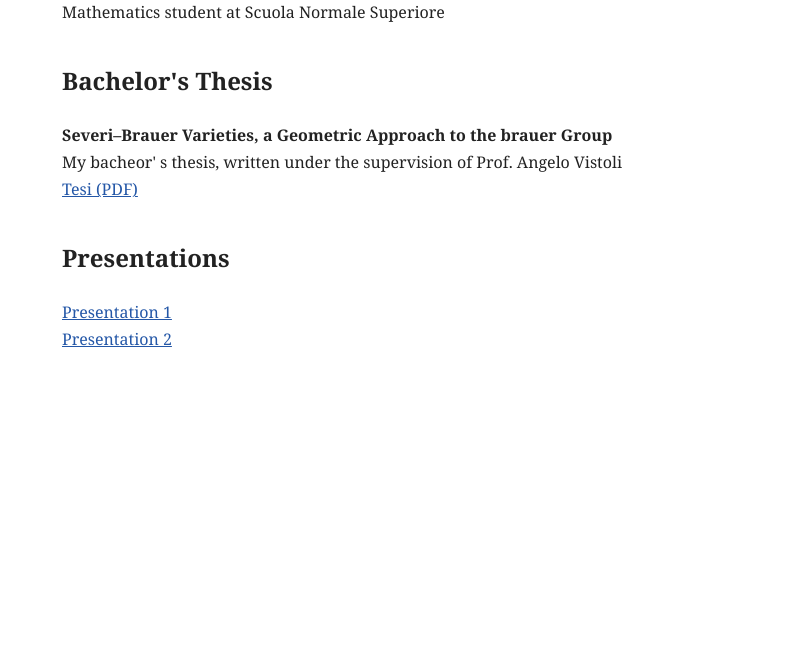
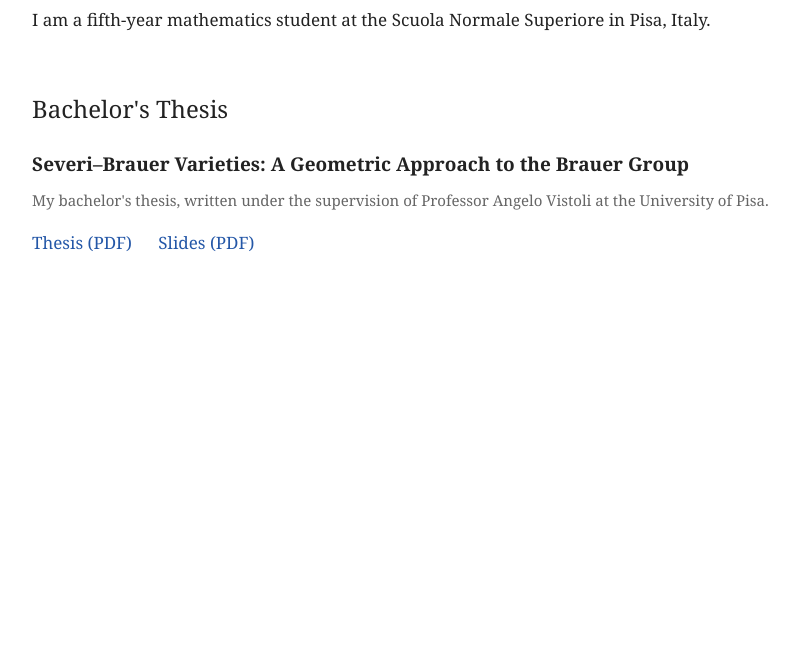
Before and after one commit to FedericoAntonini4/FedericoAntonini4.github.io, a plain HTML site: page index.html in a window 1280 px wide. Shown: the part 147-800 px from the top of the page, without its empty margins (228-1027 px from the left). Drawn offline with Linux system fonts and the light colour scheme.

Commit message:
Revise index.html for content and style updates
Updated the content and styling of the index.html file, including changes to the title, thesis description, and layout.

```diff
--- a/index.html
+++ b/index.html
@@ -1,40 +1,93 @@
 
 <!DOCTYPE html>
 <html lang="en">
+
 <head>
   <meta charset="UTF-8">
-  <meta name="viewport" content="width=device-width, initial-scale=1">
-  <title>Federico Antonini - Mathematics</title>
+  <meta name="viewport" content="width=device-width, initial-scale=1.0">
+
+  <title>Federico Antonini</title>
+
   <style>
     body {
-      font-family: Georgia, serif;
-      max-width: 700px;
-      margin: 70px auto;
-      padding: 0 20px;
-      line-height: 1.7;
+      font-family: Georgia, "Times New Roman", serif;
+      max-width: 760px;
+      margin: 80px auto;
+      padding: 0 25px;
       color: #222;
+      line-height: 1.65;
+      font-size: 17px;
     }
-    a { color: #2457a7; }
-    h2 { margin-top: 35px; }
+
+    h1 {
+      font-size: 34px;
+      font-weight: normal;
+      margin-bottom: 12px;
+    }
+
+    h2 {
+      font-size: 24px;
+      font-weight: normal;
+      margin-top: 55px;
+      margin-bottom: 20px;
+    }
+
+    .thesis-title {
+      font-size: 19px;
+      font-weight: bold;
+      margin-bottom: 8px;
+    }
+
+    .description {
+      font-size: 15px;
+      color: #666;
+      margin-top: 0;
+    }
+
+    a {
+      color: #2457a7;
+      text-decoration: none;
+    }
+
+    a:hover {
+      text-decoration: underline;
+    }
+
+    .links {
+      margin-top: 16px;
+    }
+
+    .links a {
+      margin-right: 22px;
+    }
   </style>
 </head>
+
 <body>
 
   <h1>Federico Antonini</h1>
-  <p>Mathematics student at Scuola Normale Superiore</p>
 
-<h2>Bachelor's Thesis</h2>
   <p>
-    <strong>Severi–Brauer Varieties, a Geometric Approach to the brauer Group</strong><br>
-    My bacheor' s thesis, written under the supervision of Prof. Angelo Vistoli<br>
-    <a href="thesis.pdf">Tesi  (PDF)</a>
+    I am a fifth-year mathematics student at the
+    Scuola Normale Superiore in Pisa, Italy.
   </p>
 
-  <h2>Presentations</h2>
-  <p>
-    <a href="presentation1.pdf">Presentation 1</a><br>
-    <a href="presentation2.pdf">Presentation 2</a>
+  <h2>Bachelor's Thesis</h2>
+
+  <div class="thesis-title">
+    Severi–Brauer Varieties:
+    A Geometric Approach to the Brauer Group
+  </div>
+
+  <p class="description">
+    My bachelor's thesis, written under the supervision
+    of Professor Angelo Vistoli at the University of Pisa.
   </p>
+
+  <div class="links">
+    <a href="thesis.pdf">Thesis (PDF)</a>
+    <a href="slides.pdf">Slides (PDF)</a>
+  </div>
 
 </body>
 </html>
```
